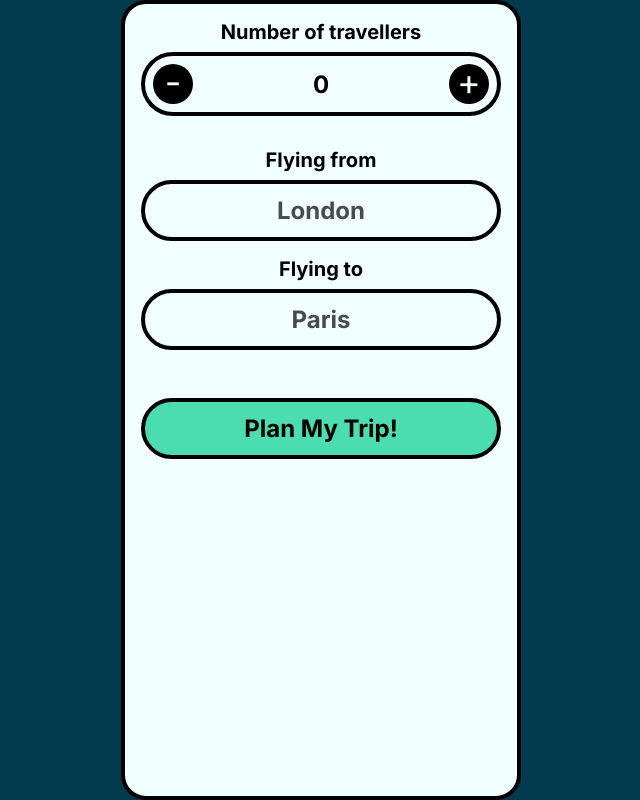
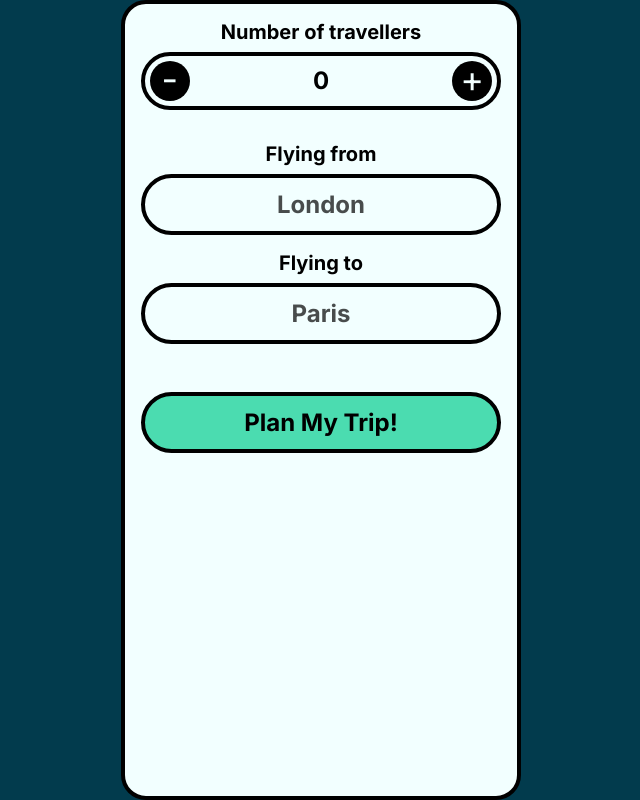
Before and after one commit to OrbicCode/ai-travel-agent, a React (Vite) app: page /planning in a window 1280 px wide. Shown: the whole page, without its empty margins (319-959 px from the left). Built offline with nearby package versions, Linux system fonts and the light colour scheme.

Commit message:
changed padding

```diff
--- a/src/components/TravellerCounter/TravellerCounter.module.css
+++ b/src/components/TravellerCounter/TravellerCounter.module.css
@@ -15,7 +15,7 @@
   justify-content: space-between;
   align-items: center;
   width: 100%;
-  padding: 0.5em;
+  padding: 0.3em;
   border: 4px solid black;
   border-radius: 40px;
 }
```
